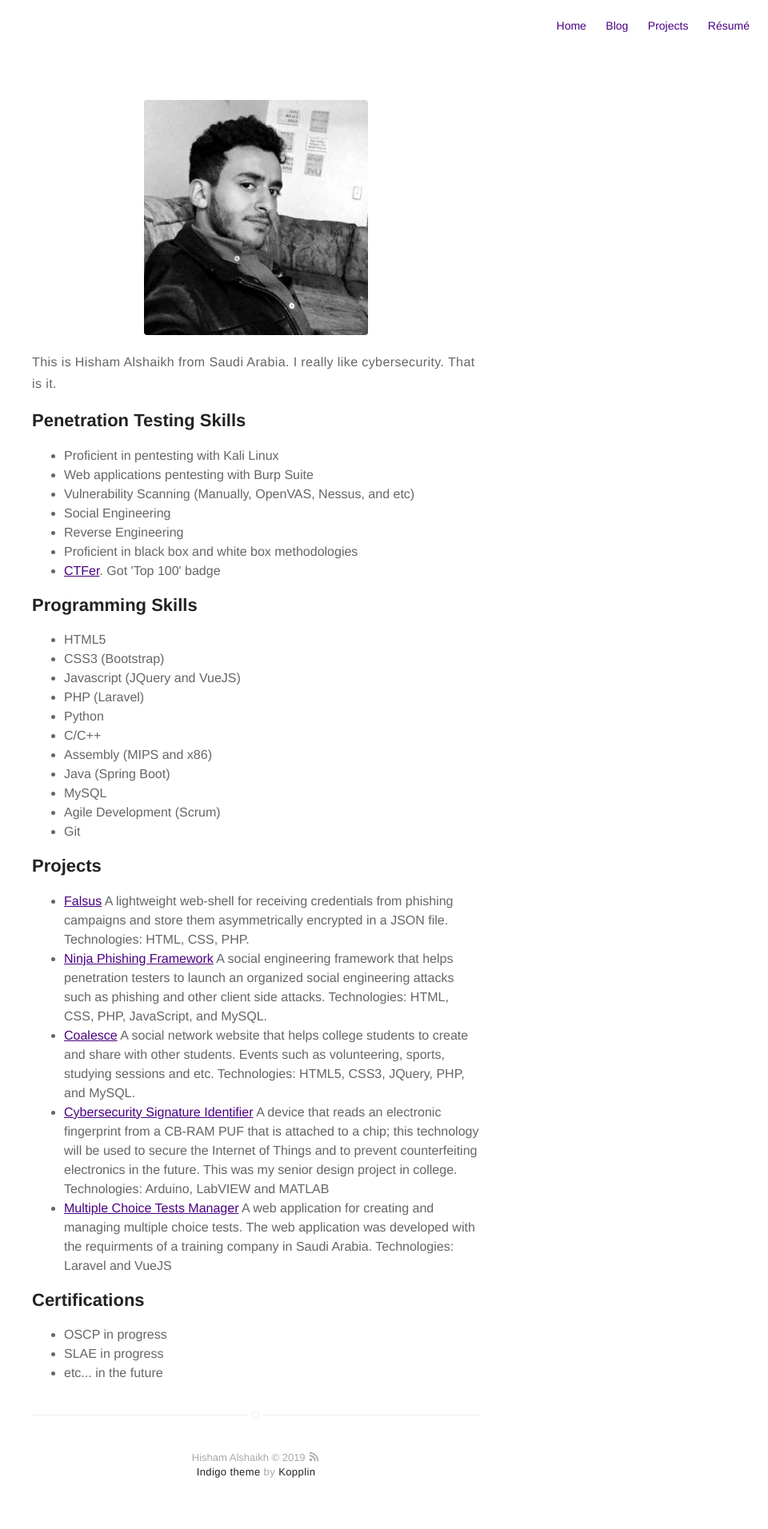
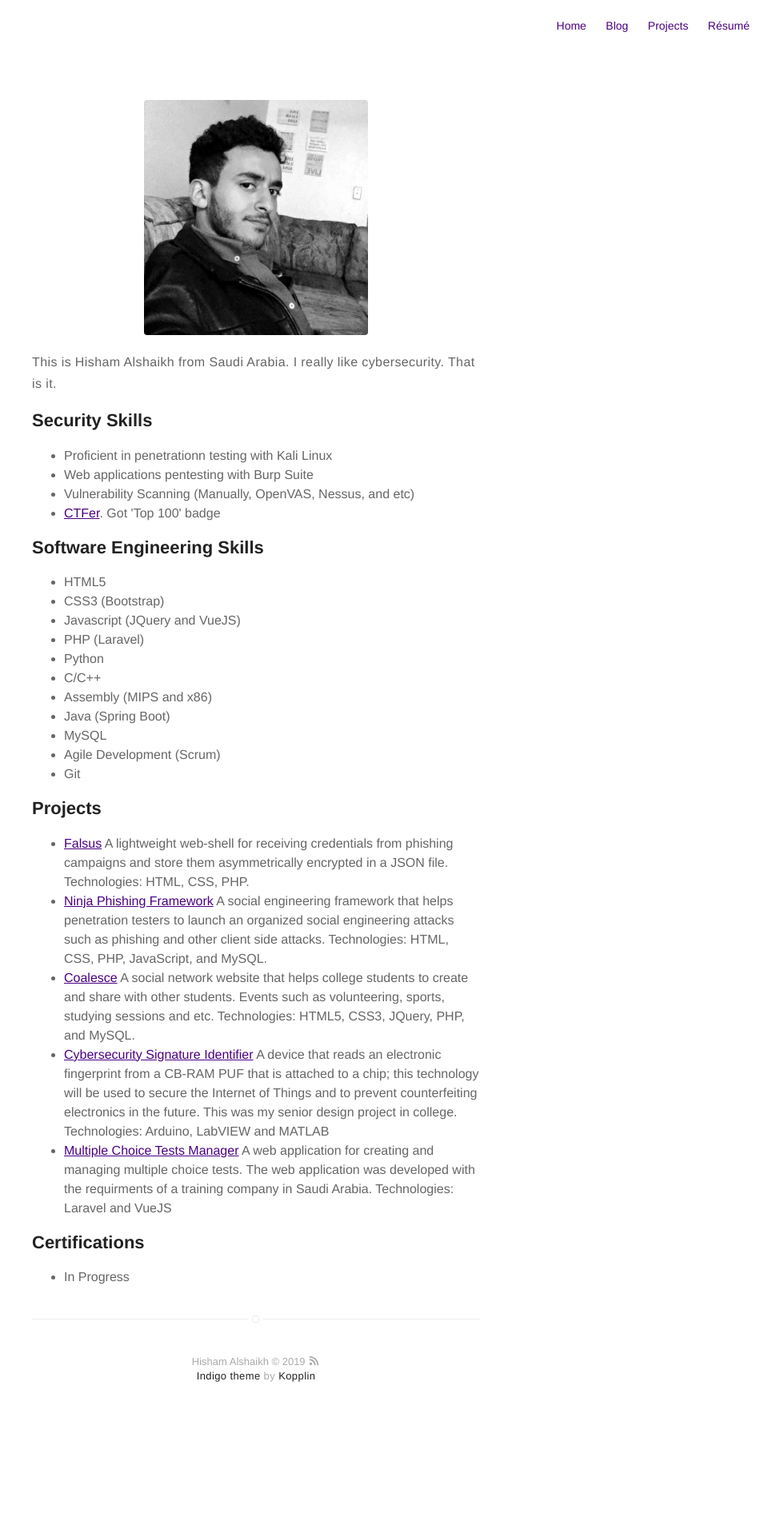
Before and after one commit to h15h4m/h15h4m.github.io, a Jekyll site: the page built from about.md, in a window 1280 px wide. Shown: the whole page at 80% size, without its empty margins (320-1280 px from the left). Built offline with Jekyll 4.4.1, drawn with Linux system fonts in a browser that asks for light colours; after the commit the page ends 1792 px from its top, so only the background shows below that.

Commit message:
Update about.md

```diff
--- a/about.md
+++ b/about.md
@@ -7,19 +7,16 @@ layout: page
 <p>This is Hisham Alshaikh from Saudi Arabia. I really like cybersecurity. That is it. </p>
 
 
-<h2>Penetration Testing Skills</h2>
+<h2>Security Skills</h2>
 <ul class="skill-list">
-	<li>Proficient in pentesting with Kali Linux</li>
+	<li>Proficient in penetrationn testing with Kali Linux</li>
 	<li>Web applications pentesting with Burp Suite</li>
 	<li>Vulnerability Scanning (Manually, OpenVAS, Nessus, and etc)</li>
-	<li>Social Engineering</li>
-	<li>Reverse Engineering</li>
-	<li>Proficient in black box and white box methodologies</li>
 	<li><a href="https://www.hackthebox.eu/profile/3934">CTFer</a>. Got 'Top 100' badge</li>
 </ul>
 
 
-<h2>Programming Skills</h2>
+<h2>Software Engineering Skills</h2>
 <ul class="skill-list">
 	<li>HTML5</li>
 	<li>CSS3 (Bootstrap)</li>
@@ -45,7 +42,5 @@ layout: page
 
 <h2>Certifications</h2>
 <ul class="skill-list">
-	<li>OSCP in progress</li>
-	<li>SLAE in progress</li>
-	<li>etc... in the future</li>
+	<li>In Progress</li>
 </ul>
```
